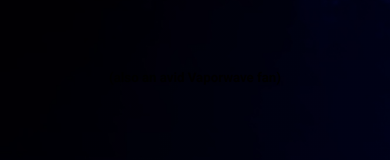
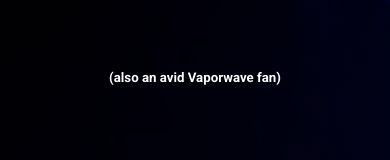
Before and after one commit to TeflonTrout/react-portfolio, a React (Create React App) app: page / in a window 390 px wide. Shown: the part 708-868 px from the top of the page. Built offline with nearby package versions, Linux system fonts and the light colour scheme.

Commit message:
sass styling changes

```diff
--- a/src/Styles/Styles.css
+++ b/src/Styles/Styles.css
@@ -393,7 +393,7 @@
     font-size: 25px;
   }
   .home-page h5 {
-    color: black;
+    color: white;
   }
   .resume-page {
     height: 200vh;
@@ -418,6 +418,7 @@
   .skills {
     font-size: 24px;
     padding-top: 0;
+    padding: 0;
     -webkit-box-orient: vertical;
     -webkit-box-direction: normal;
         -ms-flex-direction: column;
--- a/src/Styles/Styles.scss
+++ b/src/Styles/Styles.scss
@@ -318,7 +318,7 @@
         font-size: 25px;
       }
       h5 {
-        color: black;
+        color: white;
       }
     }
 
@@ -343,6 +343,7 @@
     .skills {
       font-size: 24px;
       padding-top: 0;
+      padding: 0;
       flex-direction: column;
       width: 100%;
       height: auto;
```
Also changed, not shown: 1 other file (tests, documents, lock files or other folders).
